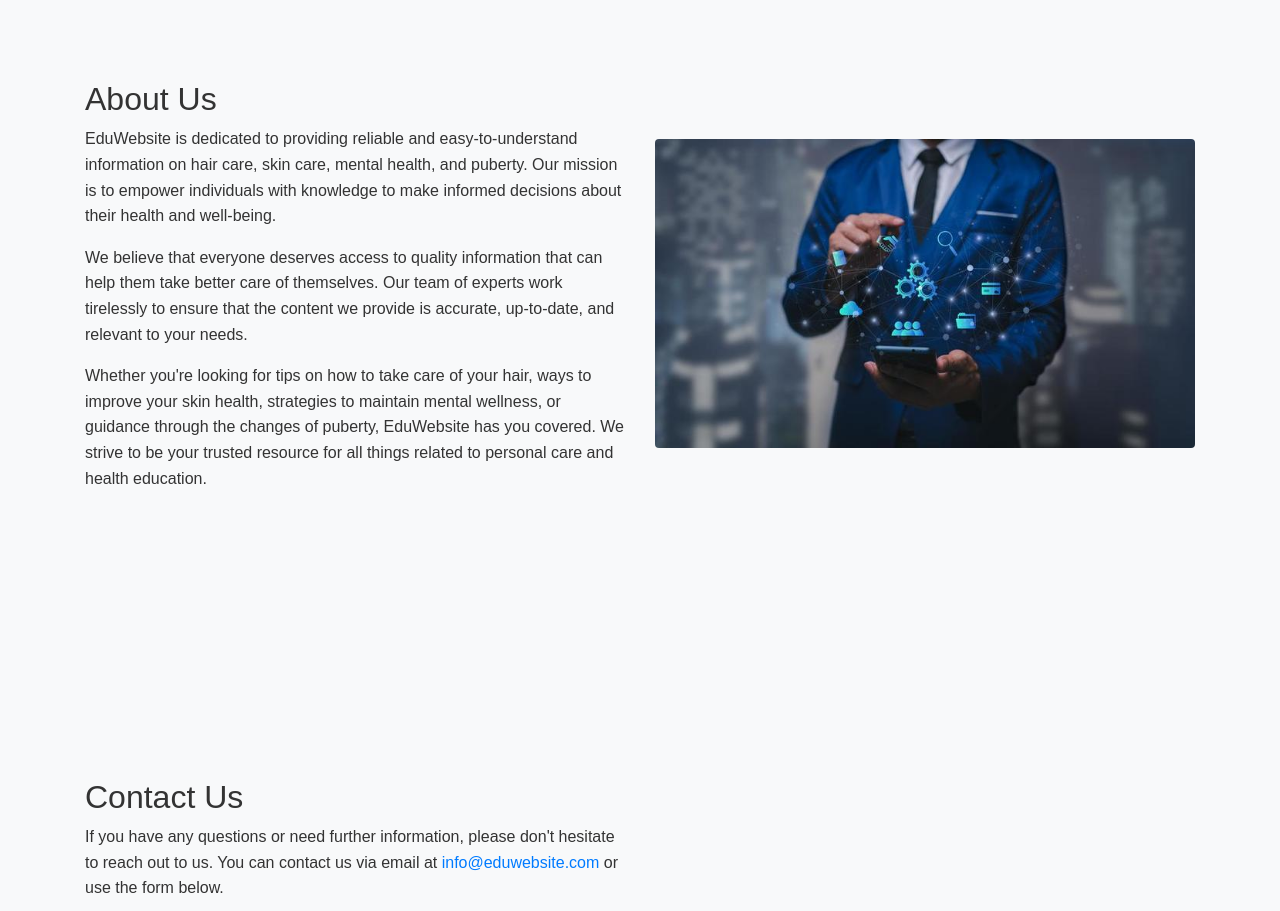
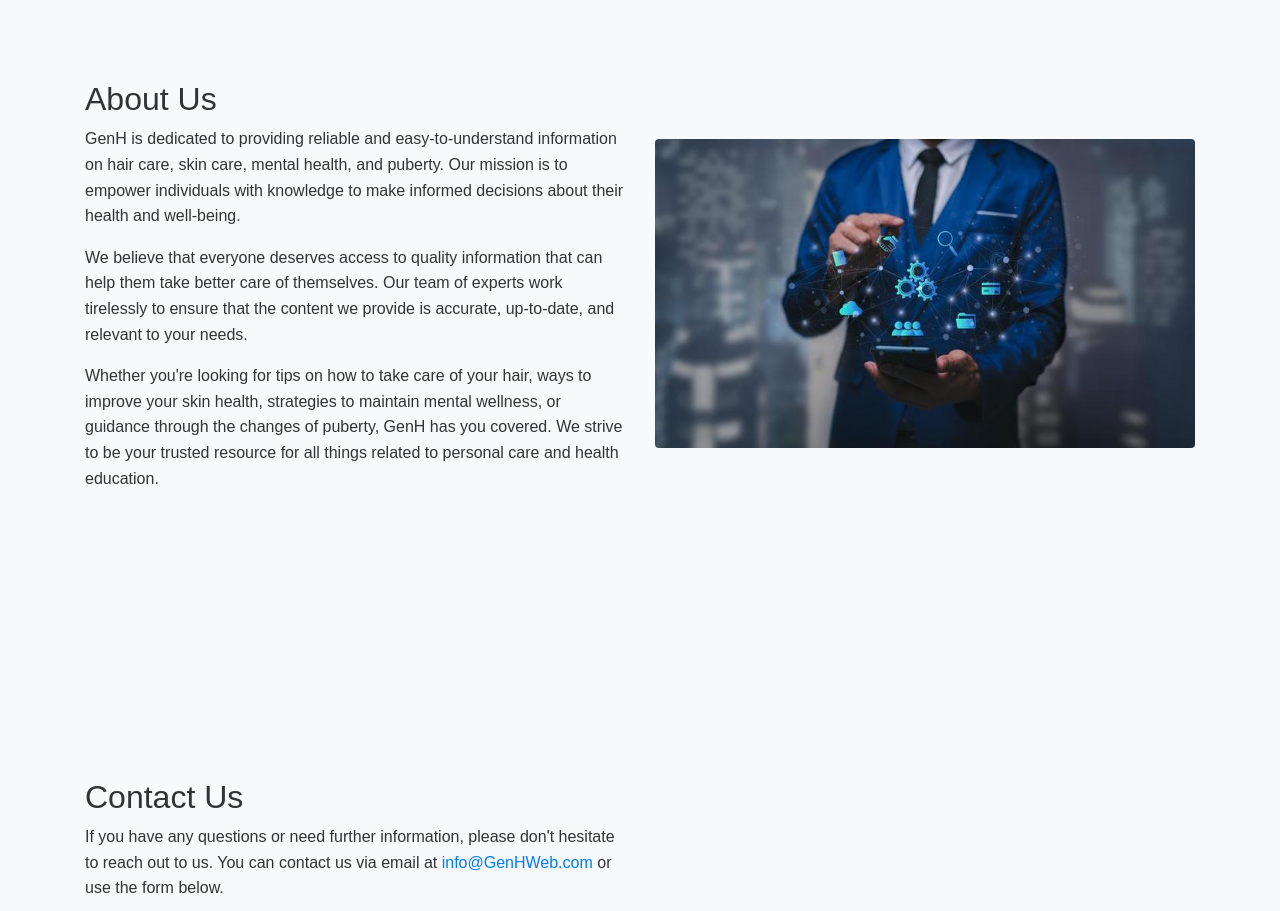
Before and after one commit to Utkarsh-Ukani/GenH, a plain HTML site: page index.html in a window 1280 px wide. Shown: the part 1320-2231 px from the top of the page. Drawn offline with nearby package versions, Linux system fonts and the light colour scheme.

Commit message:
GenH updated

```diff
--- a/index.html
+++ b/index.html
@@ -191,9 +191,9 @@
                 <div class="row align-items-center">
                     <div class="col-lg-6">
                         <h2>About Us</h2>
-                        <p>EduWebsite is dedicated to providing reliable and easy-to-understand information on hair care, skin care, mental health, and puberty. Our mission is to empower individuals with knowledge to make informed decisions about their health and well-being.</p>
+                        <p>GenH is dedicated to providing reliable and easy-to-understand information on hair care, skin care, mental health, and puberty. Our mission is to empower individuals with knowledge to make informed decisions about their health and well-being.</p>
                         <p>We believe that everyone deserves access to quality information that can help them take better care of themselves. Our team of experts work tirelessly to ensure that the content we provide is accurate, up-to-date, and relevant to your needs.</p>
-                        <p>Whether you're looking for tips on how to take care of your hair, ways to improve your skin health, strategies to maintain mental wellness, or guidance through the changes of puberty, EduWebsite has you covered. We strive to be your trusted resource for all things related to personal care and health education.</p>
+                        <p>Whether you're looking for tips on how to take care of your hair, ways to improve your skin health, strategies to maintain mental wellness, or guidance through the changes of puberty, GenH has you covered. We strive to be your trusted resource for all things related to personal care and health education.</p>
                     </div>
                     <div class="col-lg-6">
                         <img src="./assets/about us.jpg" class="img-fluid rounded" alt="About Us Image">
@@ -208,7 +208,7 @@
                 <div class="row align-items-center">
                     <div class="col-lg-6">
                         <h2>Contact Us</h2>
-                        <p>If you have any questions or need further information, please don't hesitate to reach out to us. You can contact us via email at <a href="mailto:info@eduwebsite.com">info@eduwebsite.com</a> or use the form below.</p>
+                        <p>If you have any questions or need further information, please don't hesitate to reach out to us. You can contact us via email at <a href="mailto:info@eduwebsite.com">info@GenHWeb.com</a> or use the form below.</p>
                         <div class="contact-form">
                             <form>
                                 <div class="form-group">
@@ -242,7 +242,7 @@
     <!-- Footer -->
     <footer class="footer">
         <div class="container">
-            <p>&copy; 2024 EduWebsite. All Rights Reserved.</p>
+            <p>&copy; 2024 GenH. All Rights Reserved.</p>
         </div>
     </footer>
 
```
